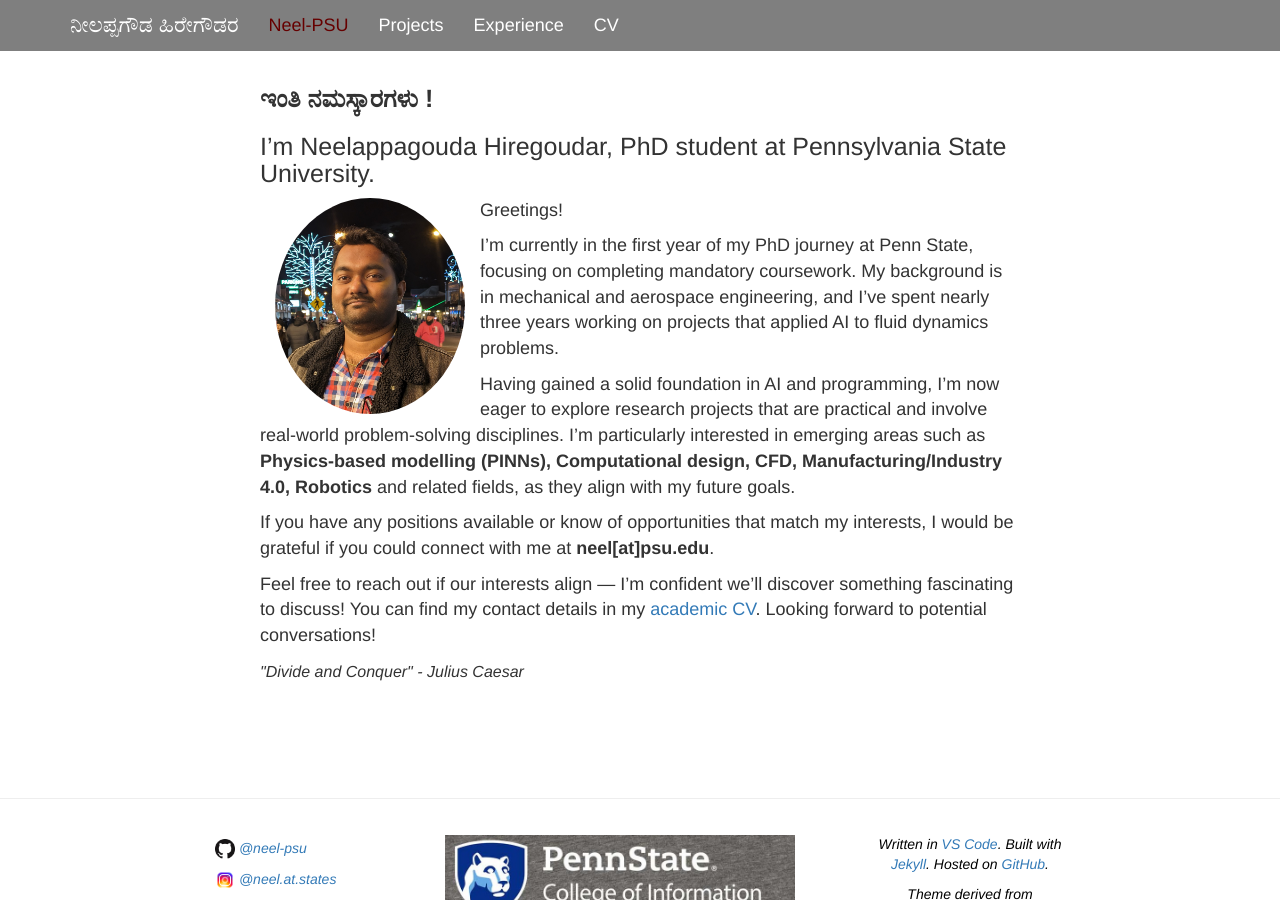
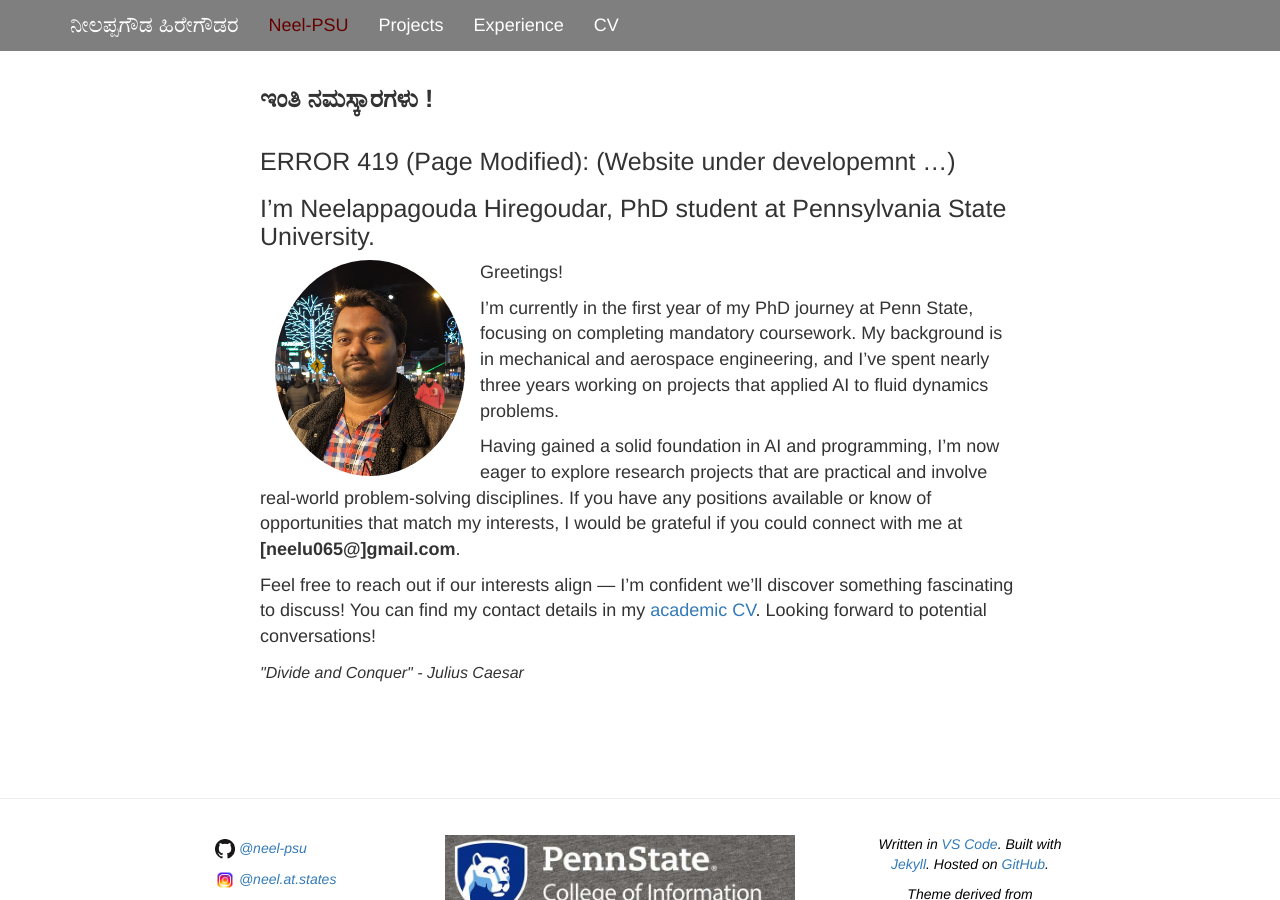
Before and after one commit to neelu065/neel-psu.github.io, a Jekyll site: the page built from index.md, in a window 1280 px wide and 900 px high. Built offline with Jekyll 4.4.1, drawn with Linux system fonts in a browser that asks for light colours.

Commit message:
Update index.md

```diff
--- a/index.md
+++ b/index.md
@@ -8,6 +8,7 @@ summary: Hey! I'm Neelappagouda Hiregoudar, PhD student in College of Informatio
 
 ## **ಇಂತಿ ನಮಸ್ಕಾರಗಳು !**
 
+## ERROR 419 (Page Modified): (Website under developemnt ...)
 ### I'm Neelappagouda Hiregoudar, PhD student at Pennsylvania State University.
 
 <img src="/assets/images/neel_headshot.jpg" class="wrapped rounded">
@@ -16,8 +17,7 @@ Greetings!
 
 I'm currently in the first year of my PhD journey at Penn State, focusing on completing mandatory coursework. My background is in mechanical and aerospace engineering, and I've spent nearly three years working on projects that applied AI to fluid dynamics problems.
 
-Having gained a solid foundation in AI and programming, I'm now eager to explore research projects that are practical and involve real-world problem-solving disciplines. I'm particularly interested in emerging areas such as **Physics-based modelling (PINNs), Computational design, CFD, Manufacturing/Industry 4.0, Robotics** and related fields, as they align with my future goals.
-
-If you have any positions available or know of opportunities that match my interests, I would be grateful if you could connect with me at **neel[at]psu.edu**.
+Having gained a solid foundation in AI and programming, I'm now eager to explore research projects that are practical and involve real-world problem-solving disciplines.
+If you have any positions available or know of opportunities that match my interests, I would be grateful if you could connect with me at **[neelu065@]gmail.com**.
 
 Feel free to reach out if our interests align — I'm confident we'll discover something fascinating to discuss! You can find my contact details in my [academic CV](assets/pdfs/neel_CV.pdf). Looking forward to potential conversations!
```
